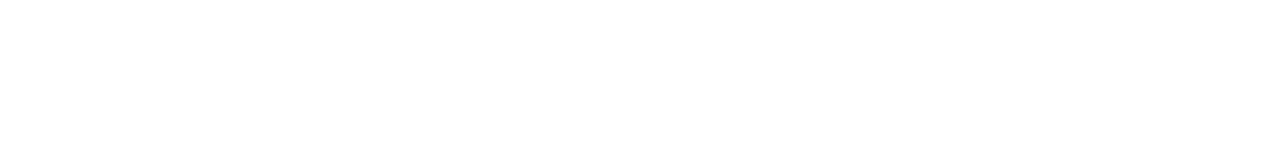
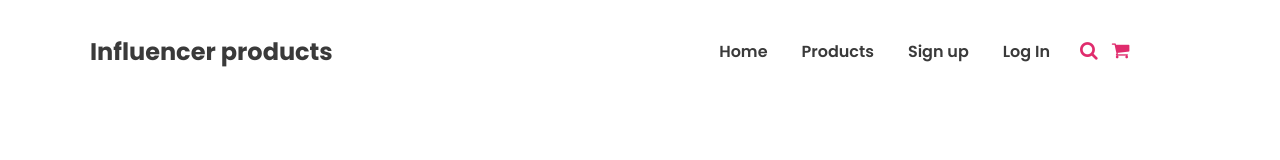
Before and after one commit to arifa-akter/Influencer-assingment-2, a plain HTML site: page index.html in a window 1280 px wide. Drawn offline with Linux system fonts and the light colour scheme.

Commit message:
add navber

```diff
--- a/css/style.css
+++ b/css/style.css
@@ -8,7 +8,64 @@ a{
 ul,ol{
     list-style-type: none;
 }
+.container-header{
+    width: 1100px;
+    margin: 0 auto;
+}
 .container{
     width: 1077px;
     margin: 0 auto;
 }
+/*--------------------- navber start --------------- */
+.main-menu{
+    display: flex;
+    line-height: 103px;
+}
+.menu-text{
+    width: 40%
+}
+.menu-text h2{
+    font-family: 'Poppins', sans-serif;
+    font-weight: 700;
+    color:#3A3A3A;
+    font-size: 24px
+}
+.menu{
+    width:50%;
+    text-align: right;
+}
+.menu li{
+    display: inline-block;
+}
+.menu li a{
+    font-family: 'Poppins', sans-serif;
+    font-weight: 600;
+    color:#3A3A3A;
+    font-size: 16px;
+    padding-right: 30px;
+    transition: 0.4s all linear;
+    -webkit-transition: 0.4s all linear;
+    -moz-transition: 0.4s all linear;
+    -ms-transition: 0.4s all linear;
+    -o-transition: 0.4s all linear;
+}
+.menu li a:hover{
+    color: #E02C6D;
+
+}
+.menu-icon{
+    width:10%;
+}
+.menu-icon i{
+    color: #E02C6D;
+    padding-right: 10px;
+    font-size: 19px;
+    transition: 0.4s all linear;
+    -webkit-transition: 0.4s all linear;
+    -moz-transition: 0.4s all linear;
+    -ms-transition: 0.4s all linear;
+    -o-transition: 0.4s all linear;
+}
+.menu-icon i:hover{
+    color:#3A3A3A;
+}
--- a/index.html
+++ b/index.html
@@ -18,7 +18,30 @@
 </head>
 
 <body>
-
+    <!-- header part start -->
+  <header>
+      <nav>
+         <div class="container-header">
+            <div class="main-menu">
+              <div class="menu-text">
+                <h2>Influencer products</h2>
+              </div>
+              <div class="menu">
+                  <ul>
+                      <li><a href="">Home</a></li>
+                      <li><a href="">Products</a></li>
+                      <li><a href="">Sign up</a></li>
+                      <li><a href="">Log In</a></li>
+                  </ul>
+              </div>
+              <div class="menu-icon">
+                <i class="fa fa-search" aria-hidden="true"></i>
+                <i class="fa fa-shopping-cart" aria-hidden="true"></i>
+              </div>
+             </div>
+         </div>
+      </nav>
+  </header>
 </body>
 
 </html>
```
